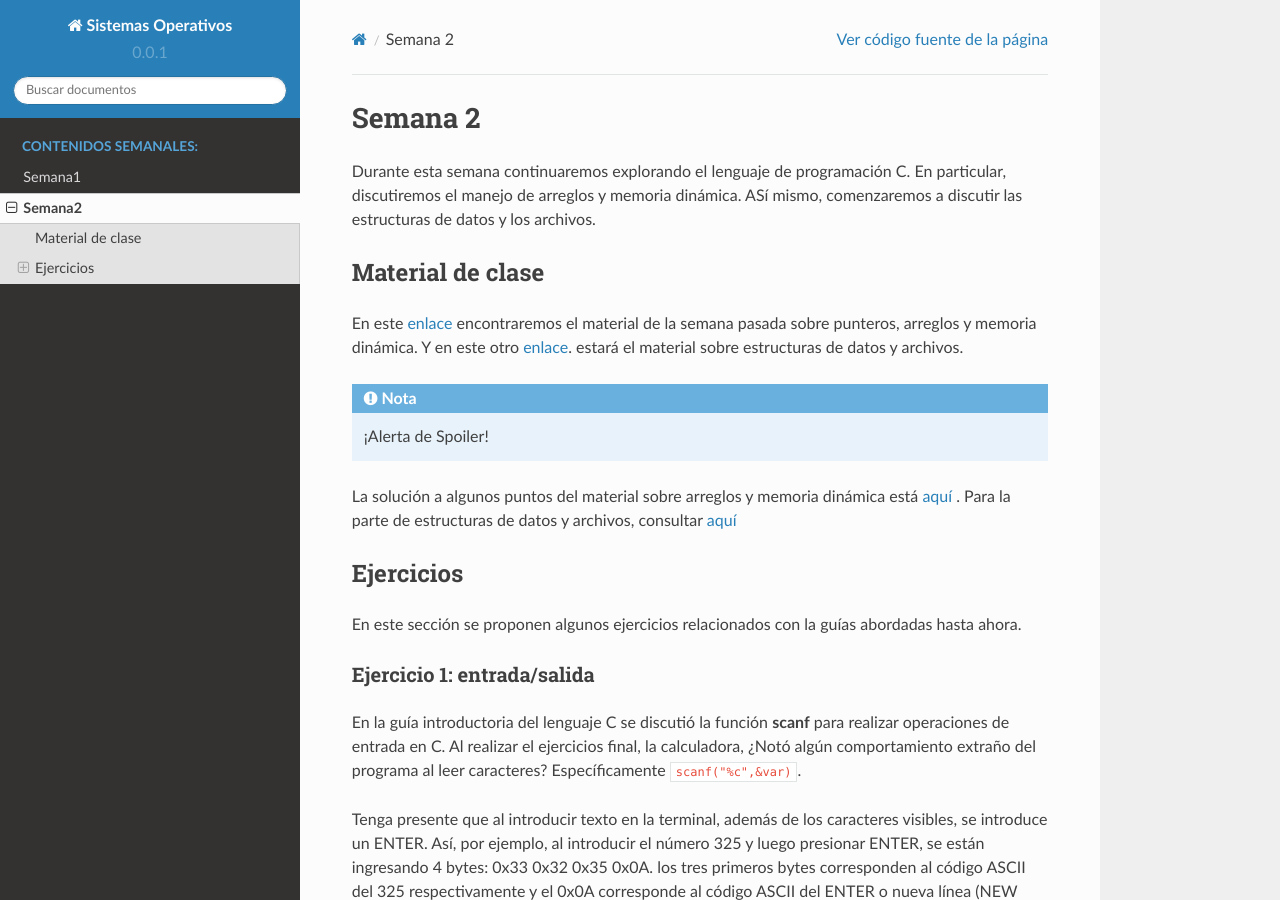
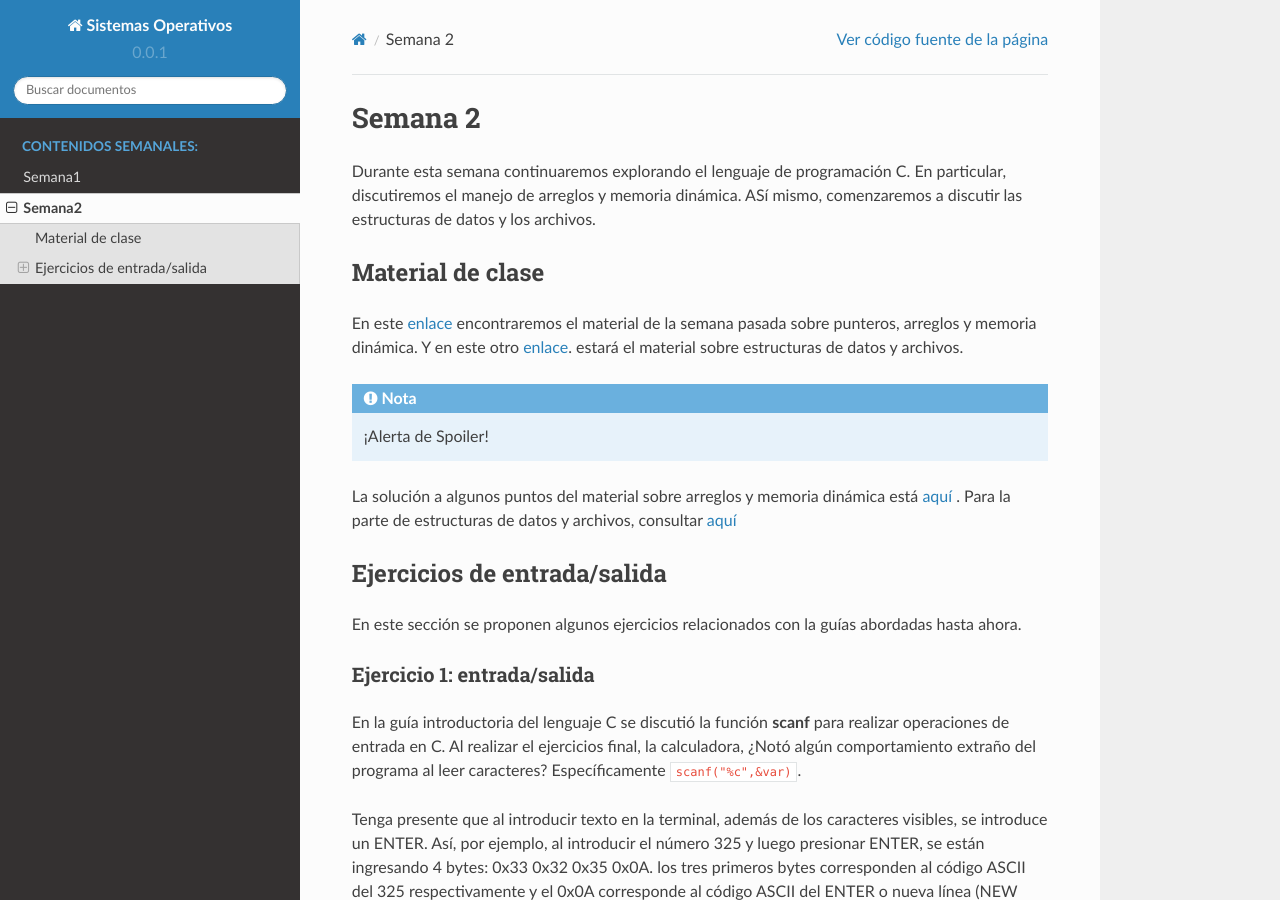
Before and after one commit to juanferfranco/sistemasoperativos, a Sphinx documentation site: the page built from docs/_semana2/semana2.rst, in a window 1280 px wide and 900 px high. Built offline with Sphinx 7.4.7 and the Read the Docs theme 2.0.0, drawn with Linux system fonts in a browser that asks for light colours.

Commit message:
update week 2

```diff
--- a/docs/_semana2/semana2.rst
+++ b/docs/_semana2/semana2.rst
@@ -21,8 +21,8 @@ La solución a algunos puntos del material sobre arreglos y memoria
 dinámica está `aquí <https://docs.google.com/presentation/d/1eCo1pCzYd0YB1dYhTLJNV8w9lVAQVX6u4LQEq1oHtH0/edit?usp=sharing>`__
 . Para la parte de estructuras de datos y archivos, consultar `aquí <https://drive.google.com/file/d/1FWuPqJNWvEvHp89-ADvKu7XqdAZR6fx2/view?usp=sharing>`__
 
-Ejercicios
-------------
+Ejercicios de entrada/salida
+-----------------------------
 
 En este sección se proponen algunos ejercicios
 relacionados con la guías abordadas hasta ahora.
```
